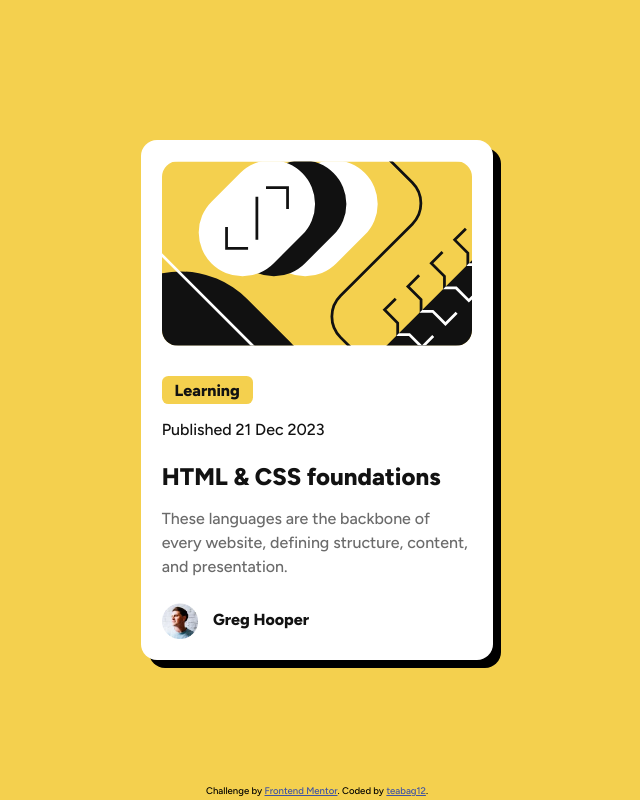
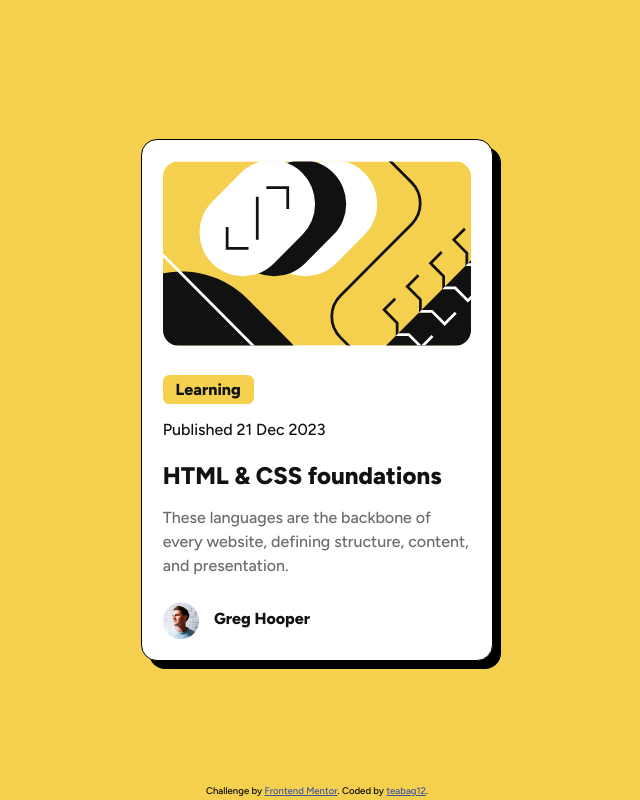
Before and after one commit to teabag12/blog-preview-card-main, a plain HTML site: page index.html in a window 1280 px wide. Shown: the whole page, without its empty margins (323-963 px from the left). Drawn offline with Linux system fonts and the light colour scheme.

Commit message:
added boarder around main

```diff
--- a/index.css
+++ b/index.css
@@ -41,6 +41,7 @@ main {
     width: 22em;
     max-width: 80vw;
     box-shadow: 0.5em 0.5em;
+    border: 0.1em solid black;
     padding: 1.3em;
     border-radius: 1em;
 }
```
